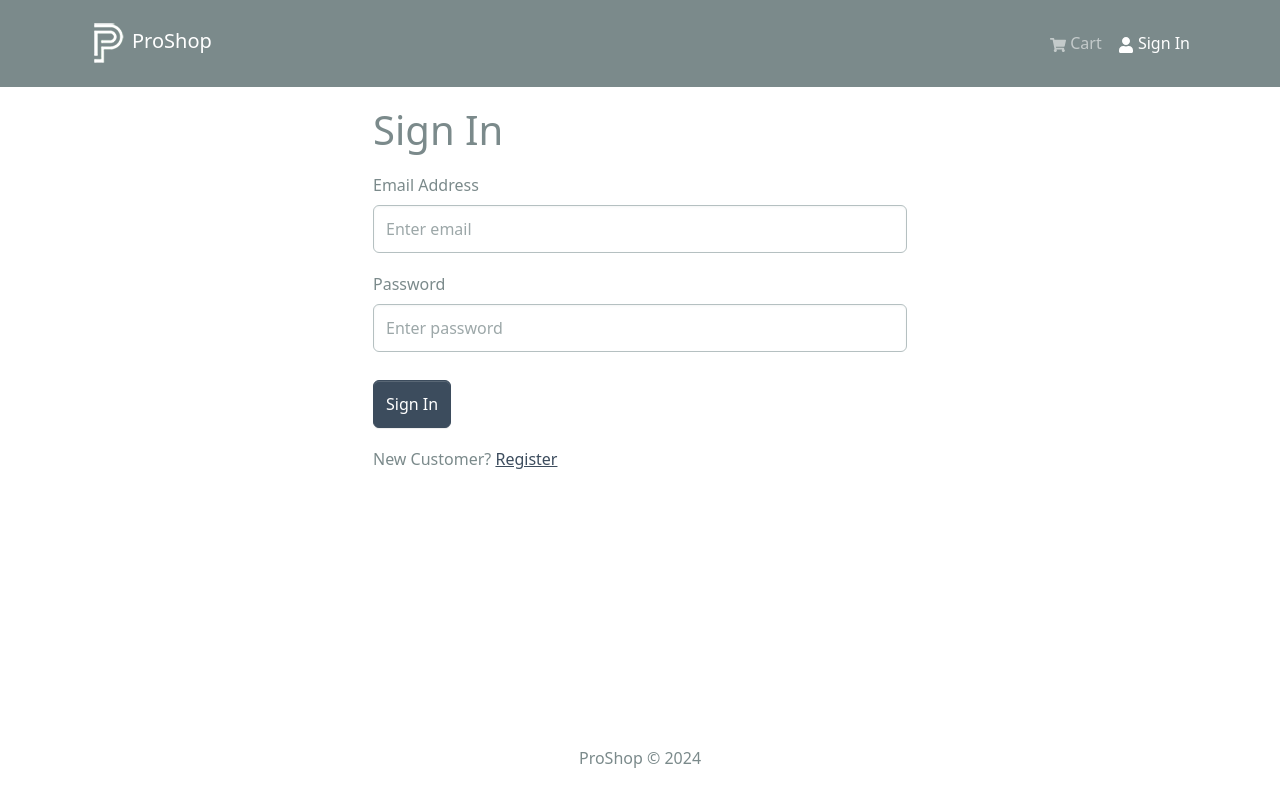
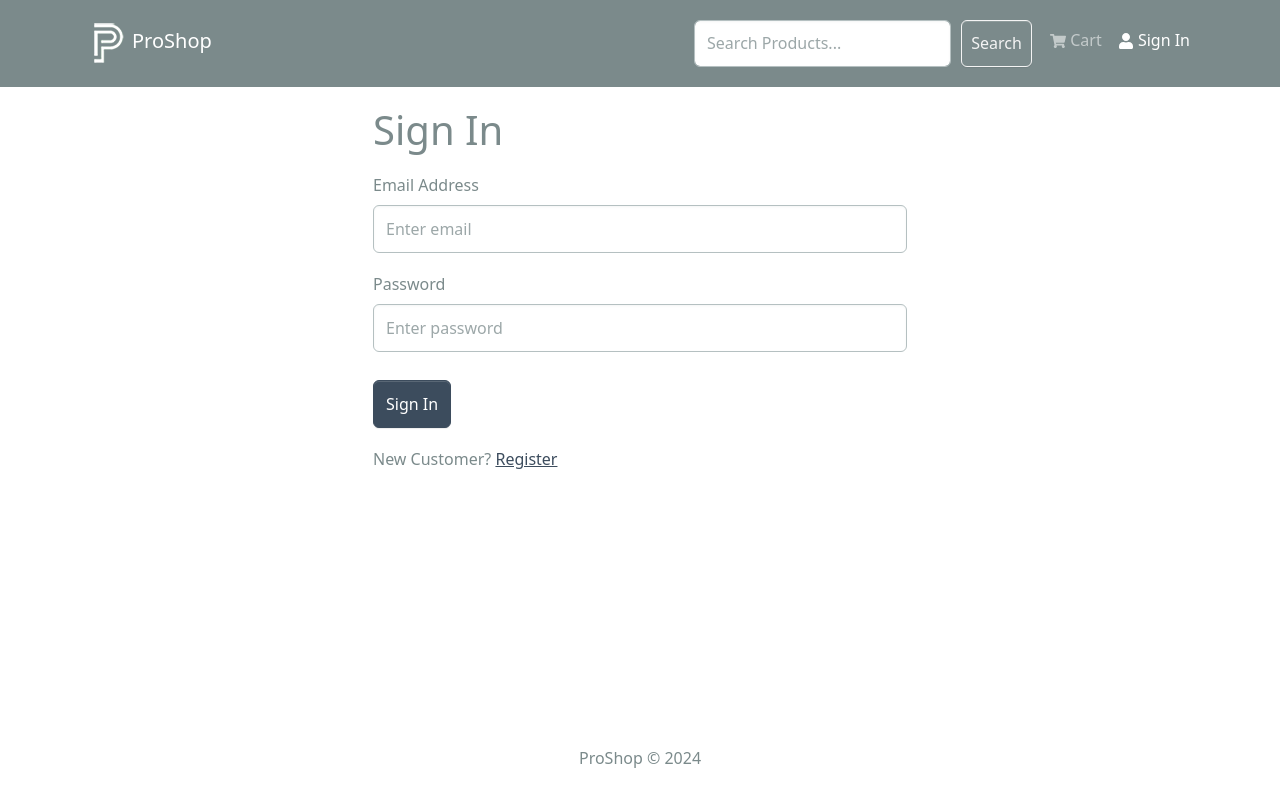
Before and after one commit to LeodanCondori7000/myshop, a React (Vite) app in the folder frontend/: page /login in a window 1280 px wide. Shown: the top 802 px of the page. Built offline with nearby package versions, Linux system fonts and the light colour scheme.

Commit message:
SearchBox implemented

```diff
--- a/frontend/src/components/Header.jsx
+++ b/frontend/src/components/Header.jsx
@@ -5,6 +5,7 @@
 import { useNavigate, Link } from "react-router-dom";
 import { logout } from "../slices/authSlice";
 import { useLogoutMutation } from "../slices/usersApiSlice";
+import SearchBox from "./SearchBox";
 import logo from "../assets/logo.png";
 
 const Header = () => {
@@ -42,6 +43,7 @@
           <Navbar.Toggle aria-controls="basic-navbar-nav" />
           <Navbar.Collapse id="basic-navbar-nav">
             <Nav className="ms-auto">
+              <SearchBox />
               <LinkContainer to="/cart">
                 <Nav.Link>
                   <FaShoppingCart /> Cart
--- /dev/null
+++ b/frontend/src/components/SearchBox.jsx
@@ -0,0 +1,37 @@
+import { useState } from "react";
+import { Form, Button } from "react-bootstrap";
+import { useParams, useNavigate } from "react-router-dom";
+
+const SearchBox = () => {
+  const navigate = useNavigate();
+  const { keyword: urlKeyword } = useParams();
+
+  const [keyword, setKeyword] = useState(urlKeyword || "");
+
+  const submitHandler = (e) => {
+    e.preventDefault();
+    if (keyword.trim()) {
+      navigate(`/search/${keyword.trim()}`);
+      setKeyword("");
+    } else {
+      navigate("/");
+    }
+  };
+
+  return (
+    <Form onSubmit={submitHandler} className="d-flex">
+      <Form.Control
+        type="text"
+        name="q"
+        onChange={(e) => setKeyword(e.target.value)}
+        value={keyword}
+        placeholder="Search Products..."
+        className="mr-sm-2 ml-sm-5"
+      ></Form.Control>
+      <Button type="submit" variant="outline-light" className="p-2 mx-2">
+        Search
+      </Button>
+    </Form>
+  );
+};
+export default SearchBox;
```
